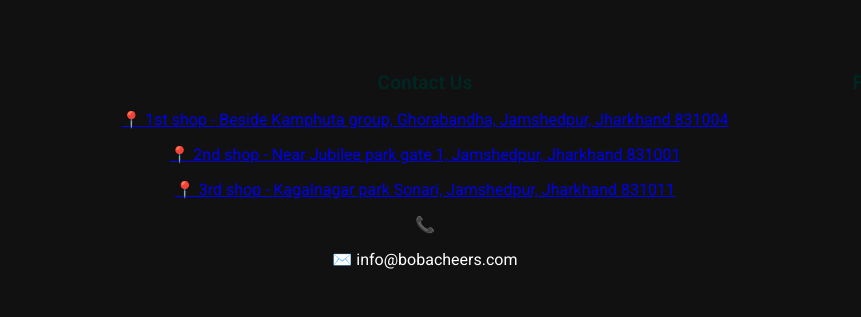
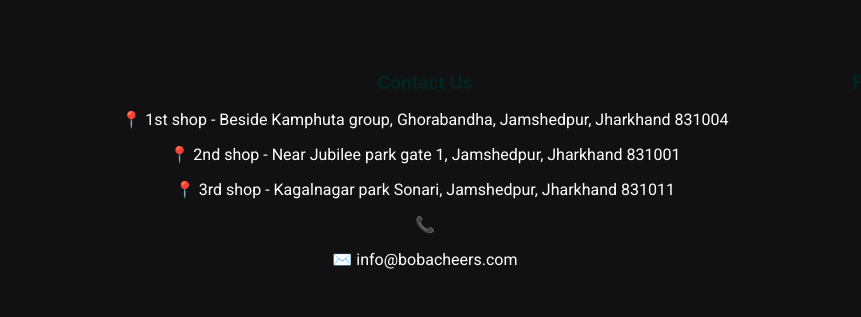
Before and after one commit to hemantsinha01/Boba-Cheers, a plain HTML site: page index.html in a window 1280 px wide. Shown: the part 2427-2744 px from the top of the page, 242-1103 px from the left. Drawn offline with Linux system fonts and the light colour scheme.

Commit message:
Update index.html

```diff
--- a/index.html
+++ b/index.html
@@ -275,11 +275,11 @@
 
             <div class="footer-contact">
                 <h3>Contact Us</h3>
-              <p><a href="https://g.co/kgs/HhBdndx" target="_blank">📍 1st shop - Beside Kamphuta group, Ghorabandha, Jamshedpur, Jharkhand 831004</a></p>
+              <p><a href="https://g.co/kgs/HhBdndx" target="_blank" style="text-decoration: none; color: inherit;">📍 1st shop - Beside Kamphuta group, Ghorabandha, Jamshedpur, Jharkhand 831004</a></p>
 
-              <p><a href="https://www.google.com/maps?q=Near+Jubilee+park+gate+1,+Jamshedpur,+Jharkhand+831001" target="_blank">📍 2nd shop - Near Jubilee park gate 1, Jamshedpur, Jharkhand 831001</a></p>
+              <p><a href="https://maps.app.goo.gl/yadU7tFBzp4b4rEh8" target="_blank" style="text-decoration: none; color: inherit;">📍 2nd shop - Near Jubilee park gate 1, Jamshedpur, Jharkhand 831001</a></p>
 
-              <p><a href="https://www.google.com/maps?q=Kagalnagar+park+Sonari,+Jamshedpur,+Jharkhand+831011" target="_blank">📍 3rd shop - Kagalnagar park Sonari, Jamshedpur, Jharkhand 831011</a></p>
+              <p><a href="https://www.google.com/maps?q=Kagalnagar+park+Sonari,+Jamshedpur,+Jharkhand+831011" target="_blank" style="text-decoration: none; color: inherit;">📍 3rd shop - Kagalnagar park Sonari, Jamshedpur, Jharkhand 831011</a></p>
                 <p>📞 <p>
                 <p>✉️ info@bobacheers.com</p>
             </div>
```
